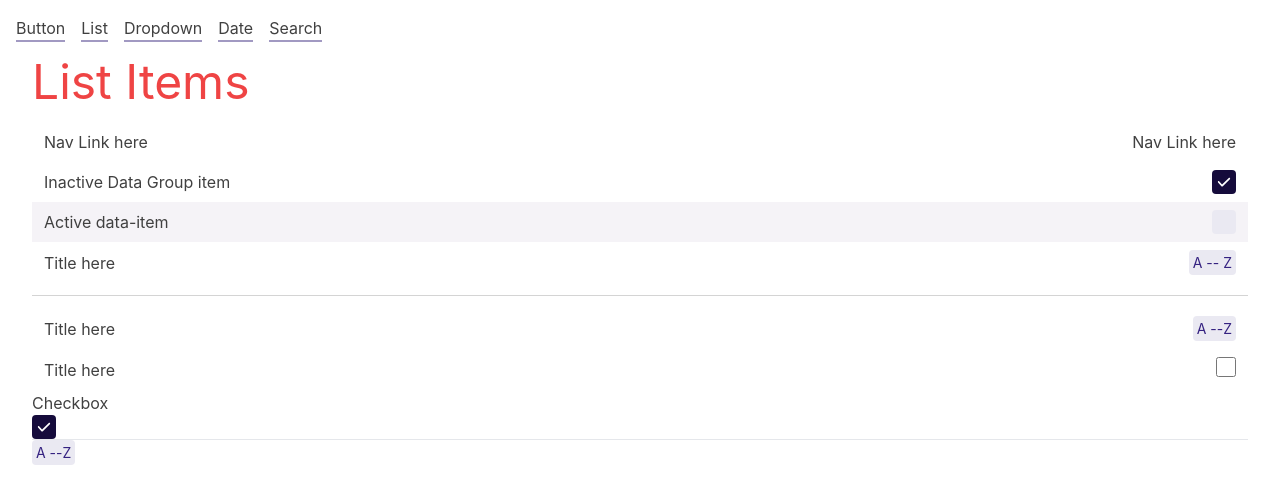
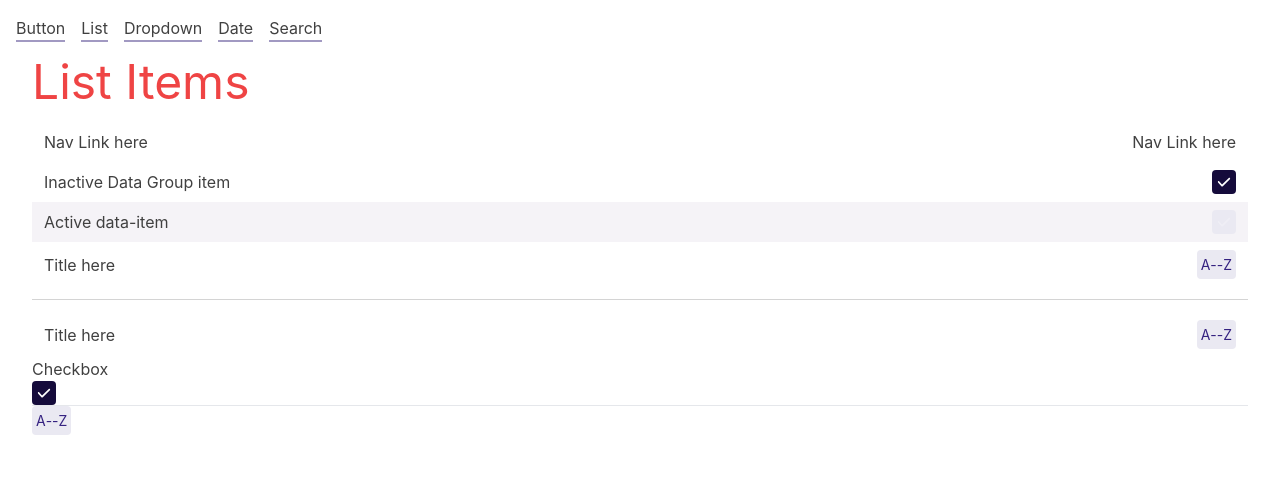
Before and after one commit to raghavd17/tailwindcss-react, a React (Create React App) app: page /list in a window 1280 px wide. Shown: the top 504 px of the page. Built offline with nearby package versions, Linux system fonts and the light colour scheme.

Commit message:
list label fix for safari

```diff
--- a/src/Components/List/List.js
+++ b/src/Components/List/List.js
@@ -41,7 +41,7 @@ const List = () => {
         <div className="list-title">Title here
           </div>
         <div className="item-checkbox group" data-state="acctive">
-          <div className="list-label" data-item="group">
+          <div className="list-label">
           <span>A</span> -- <span>Z</span>
           </div>
         </div>
@@ -51,16 +51,12 @@ const List = () => {
         <div  className="list-title">Title here
           </div>
         <div className="item-checkbox" data-state="">
-          <div className="list-label" data-item="group">
+          <div className="list-label">
           <span>A</span> --<span>Z</span>
           </div>
         </div>
       </li>
-      <li className="list-item group" data-state="" tabIndex={5}>
-        <div  className="list-title">Title here
-          </div>
-        <div> <input type="checkbox"  className='h-5 aspect-square' /></div>
-      </li>
+
 
     </ul>
     <h2>Checkbox </h2>
@@ -69,7 +65,7 @@ const List = () => {
     </div>
     <hr/>
     <div className="item-checkbox" data-state="">
-          <div className="list-label" data-item="group">
+          <div className="list-label">
           <span>A</span> --<span>Z</span>
           </div>
     </div>
--- a/src/Components/List/List.scss
+++ b/src/Components/List/List.scss
@@ -37,8 +37,9 @@
 
         &-label {
             --gap: theme('spacing.1');
-            @apply text-[.875em];
+            @apply text-[.875em] p-1 flex;
         }
+
 
         // list-label
     }
@@ -59,12 +60,12 @@
                 @apply aspect-square;
 
                 & svg {
-                    @apply  text-transparent ;
+                    @apply  text-[rgba(255,255,255,.25)] ;
                 }
             }
 
 
-            @apply p-1 py-[2px] min-w-[1.5em] w-fit grid rounded place-content-center place-items-center;
+            @apply min-w-[1.5em] w-fit grid rounded place-content-center place-items-center;
 
             &:hover {
                 --bg: var(--color-primary-500);
```
